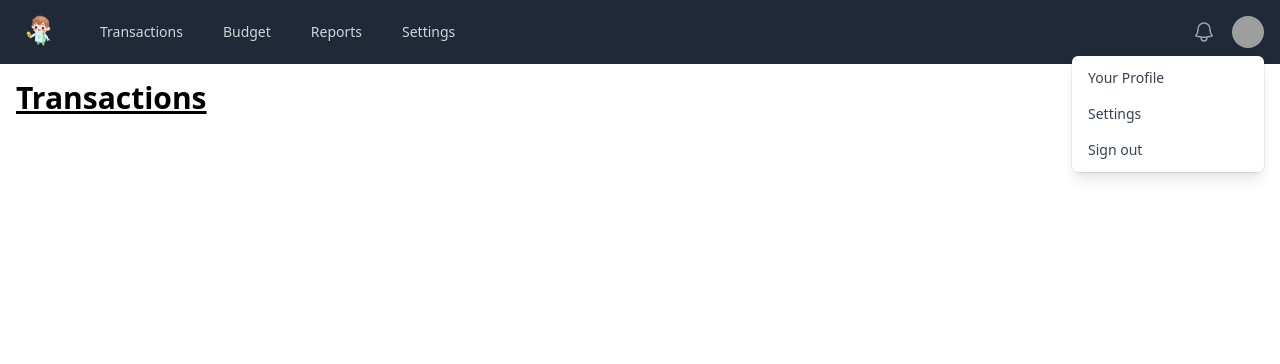
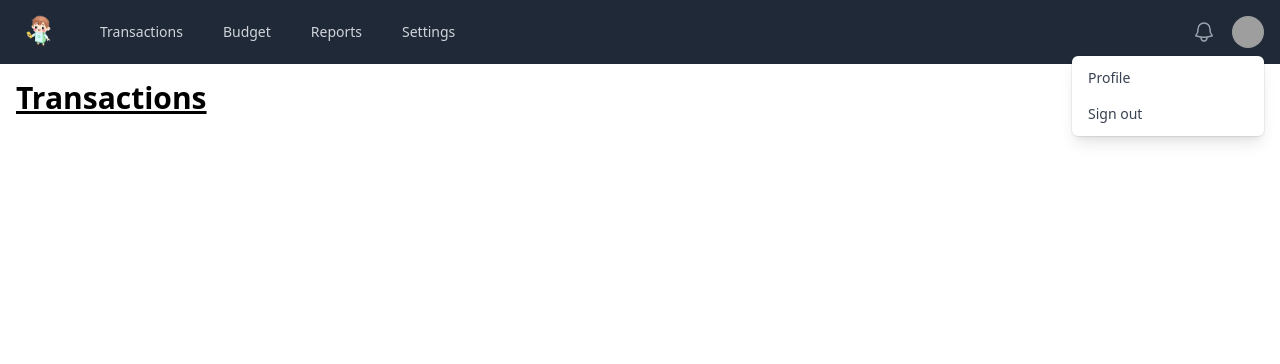
Before and after one commit to TharHtet236401/buzzkill, a Django app: page / in a window 1280 px wide, after a click on "Open user menu". Shown: the top 364 px of the page. Run offline with Django 5.2, Linux system fonts and the light colour scheme; some libraries are stand-ins or nearby versions; grey boxes are pictures that could not be loaded.

Commit message:
Update navigation template: rename "Your Profile" to "Profile" for improved clarity and consistency in user menu options.

```diff
--- a/templates/nav.html
+++ b/templates/nav.html
@@ -79,8 +79,7 @@
             -->
             <div class="absolute right-0 z-10 mt-2 w-48 origin-top-right rounded-md bg-white py-1 shadow-lg ring-1 ring-black/5 focus:outline-hidden hidden transition ease-out duration-100 transform opacity-0 scale-95" id="user-menu-dropdown" role="menu" aria-orientation="vertical" aria-labelledby="user-menu-button" tabindex="-1">
               <!-- Active: "bg-gray-100 outline-hidden", Not Active: "" -->
-              <a href="#" class="block px-4 py-2 text-sm text-gray-700" role="menuitem" tabindex="-1" id="user-menu-item-0">Your Profile</a>
-              <a href="#" class="block px-4 py-2 text-sm text-gray-700" role="menuitem" tabindex="-1" id="user-menu-item-1">Settings</a>
+              <a href="#" class="block px-4 py-2 text-sm text-gray-700" role="menuitem" tabindex="-1" id="user-menu-item-0">Profile</a>
               <a href="#" class="block px-4 py-2 text-sm text-gray-700" role="menuitem" tabindex="-1" id="user-menu-item-2">Sign out</a>
             </div>
           </div>
```
